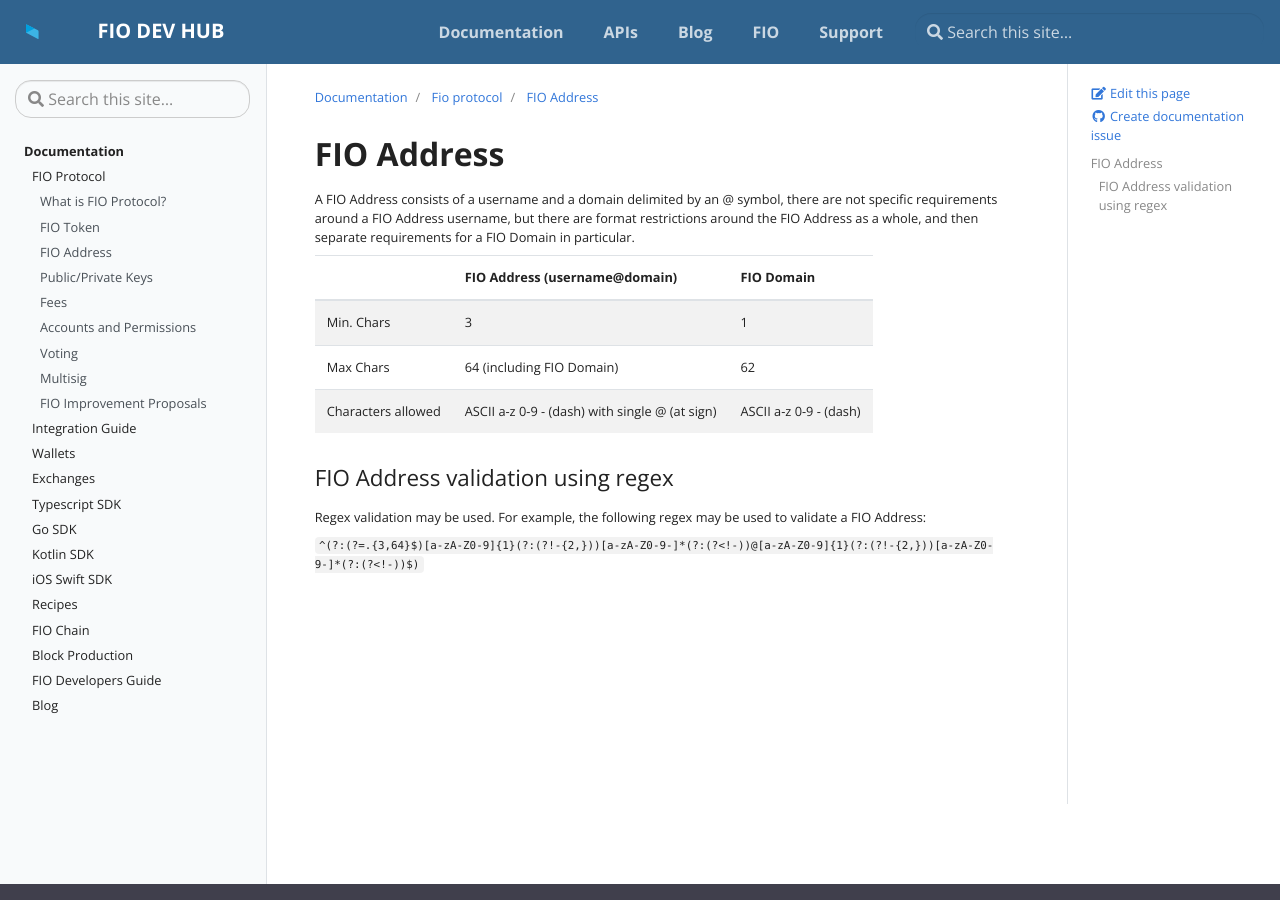
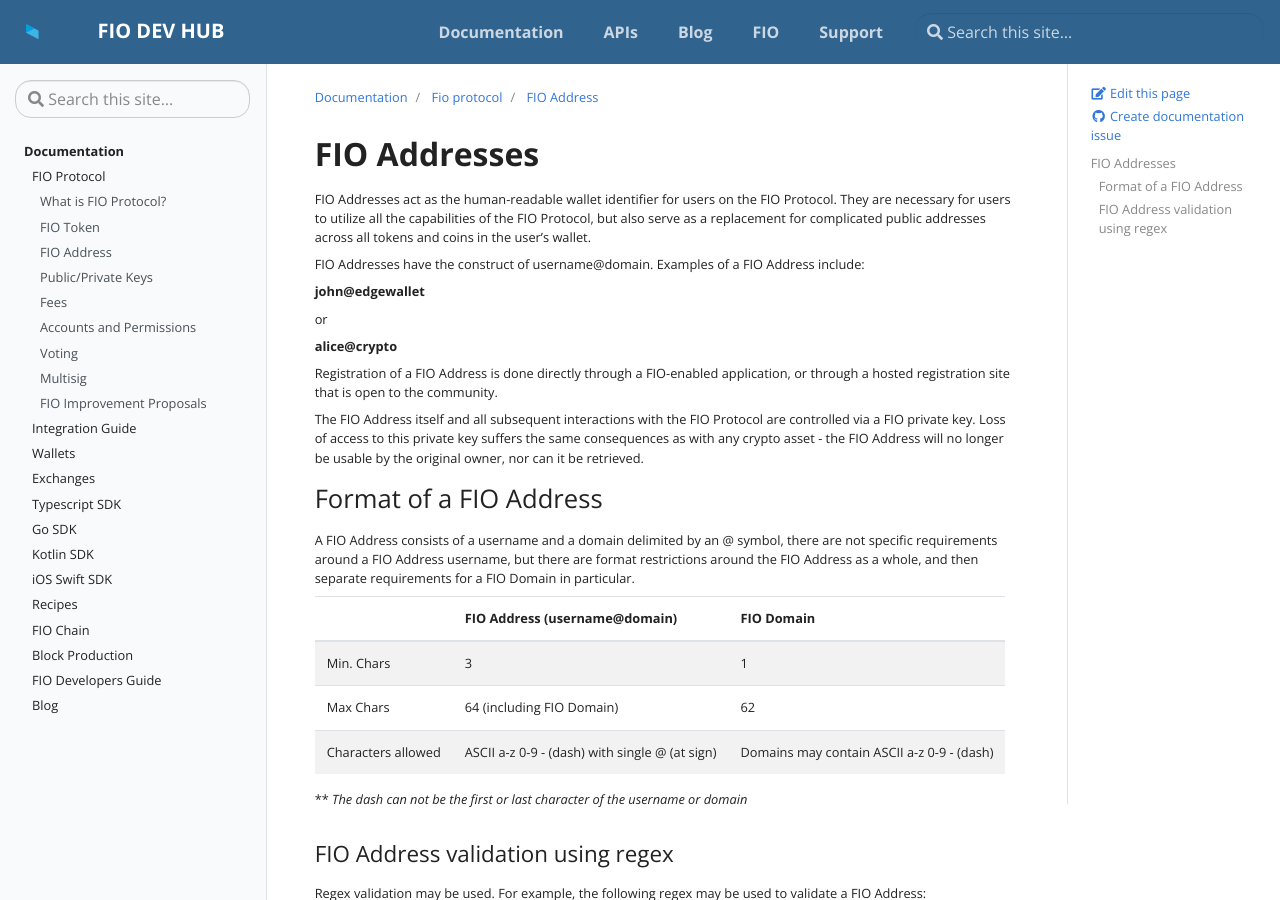
Before and after one commit to fioprotocol/fio-devhub, a Jekyll site: the page built from _docs/fio-protocol/fio-address.md, in a window 1280 px wide and 900 px high. Built offline with Jekyll 4.4.1, drawn with Linux system fonts in a browser that asks for light colours.

Commit message:
Adding address and domain content

```diff
--- a/_docs/fio-protocol/fio-address.md
+++ b/_docs/fio-protocol/fio-address.md
@@ -3,7 +3,23 @@ title: FIO Address
 description: FIO Address
 ---
 
-# FIO Address
+# FIO Addresses
+
+FIO Addresses act as the human-readable wallet identifier for users on the FIO Protocol. They are necessary for users to utilize all the capabilities of the FIO Protocol, but also serve as a replacement for complicated public addresses across all tokens and coins in the user's wallet.
+
+FIO Addresses have the construct of username@domain.  Examples of a FIO Address include:
+
+**john@edgewallet**
+
+or
+
+**alice@crypto**
+
+Registration of a FIO Address is done directly through a FIO-enabled application, or through a hosted registration site that is open to the community.
+
+The FIO Address itself and all subsequent interactions with the FIO Protocol are controlled via a FIO private key. Loss of access to this private key suffers the same consequences as with any crypto asset - the FIO Address will no longer be usable by the original owner, nor can it be retrieved.
+
+## Format of a FIO Address
 
 A FIO Address consists of a username and a domain delimited by an @ symbol, there are not specific requirements around a FIO Address username, but there are format restrictions around the FIO Address as a whole, and then separate requirements for a FIO Domain in particular.
 
@@ -11,7 +27,9 @@ A FIO Address consists of a username and a domain delimited by an @ symbol, ther
 |---|---|---|
 |Min. Chars | 3 | 1 |
 |Max Chars | 64 (including FIO Domain) | 62 |
-|Characters allowed	|ASCII a-z 0-9 - (dash) with single @ (at sign) |ASCII a-z 0-9 - (dash)|
+|Characters allowed	|ASCII a-z 0-9 - (dash) with single @ (at sign) |Domains may contain ASCII a-z 0-9 - (dash) |
+
+** *The dash can not be the first or last character of the username or domain*
 
 ### FIO Address validation using regex
 
```
Also changed, not shown: _docs/integration-guide/mapping.md (+4 -2 lines).
